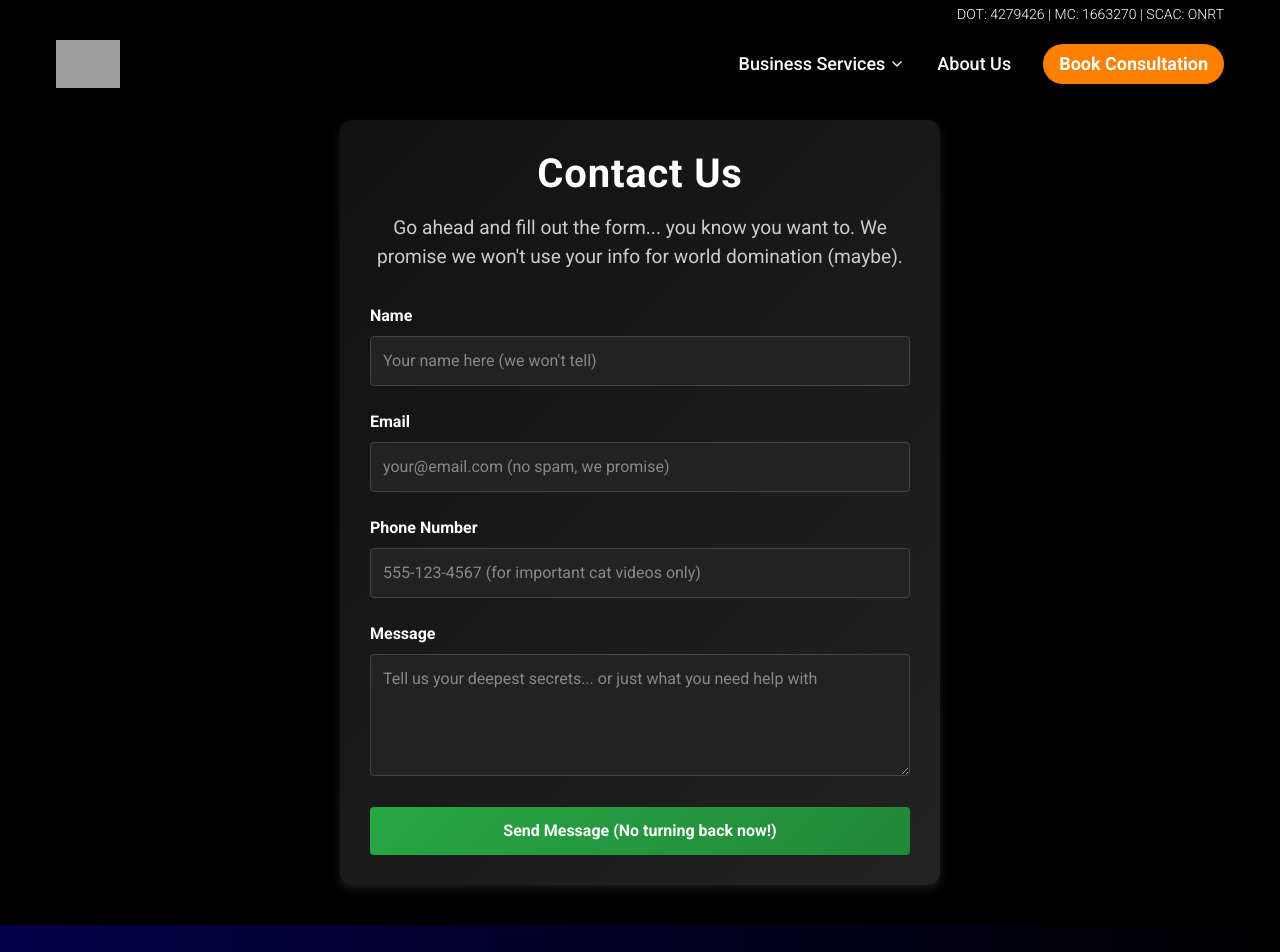
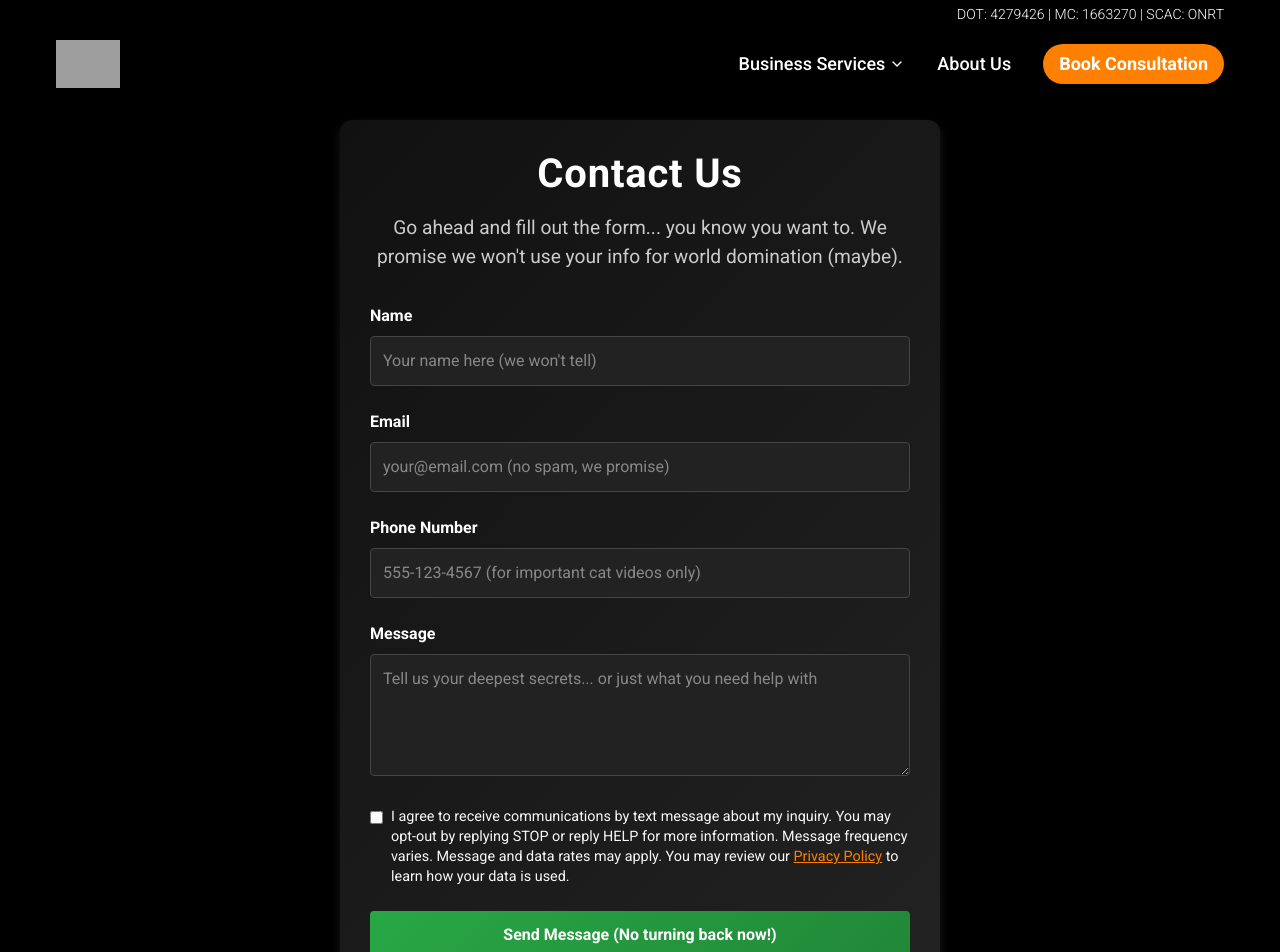
Before and after one commit to onestopgrowth/osg2025vercel, a Next.js app: page /contact in a window 1280 px wide. Shown: the top 952 px of the page. Built offline with nearby package versions, Linux system fonts and the light colour scheme; grey boxes are pictures that could not be loaded.

Commit message:
Now with extra privacy and conset
Because consent is cool

```diff
--- a/app/contact/contact.module.css
+++ b/app/contact/contact.module.css
@@ -89,6 +89,12 @@
   transform: scale(1.03);
 }
 
+.checkboxLabel {
+  font-size: 0.9rem;
+  line-height: 1.4;
+  color: #f8f8f8;
+}
+
 @media (max-width: 768px) {
   .container {
     margin: 80px auto 20px;
--- a/app/contact/page.tsx
+++ b/app/contact/page.tsx
@@ -6,6 +6,7 @@ import { useState } from "react"
 import Header from "@/components/header"
 import Footer from "@/components/footer"
 import styles from "./contact.module.css"
+import Link from "next/link"
 
 export default function Contact() {
   const [name, setName] = useState("")
@@ -89,6 +90,20 @@ export default function Contact() {
               placeholder="Tell us your deepest secrets... or just what you need help with"
             ></textarea>
           </div>
+          <div className={styles.inputGroup}>
+            <div className="flex items-start">
+              <input type="checkbox" id="privacyConsent" name="privacyConsent" className="mt-1 mr-2" required />
+              <label htmlFor="privacyConsent" className={styles.checkboxLabel}>
+                I agree to receive communications by text message about my inquiry. You may opt-out by replying STOP or
+                reply HELP for more information. Message frequency varies. Message and data rates may apply. You may
+                review our{" "}
+                <Link href="/privacy" className="text-[#FF8000] underline">
+                  Privacy Policy
+                </Link>{" "}
+                to learn how your data is used.
+              </label>
+            </div>
+          </div>
           <button type="submit" className={`${styles.button} bg-[#FF8000] hover:bg-[#FF9900]`}>
             Send Message (No turning back now!)
           </button>
--- a/components/enhanced-navbar.tsx
+++ b/components/enhanced-navbar.tsx
@@ -51,6 +51,7 @@ export default function EnhancedNavbar() {
           <nav className="hidden md:flex items-center space-x-8">
             {navItems.map((item) => (
               <div key={item.name} className="relative group">
+                {item.subItems ? (
                   <motion.button
                     className="text-white hover:text-[#FF8000] transition-colors text-lg font-medium flex items-center"
                     onClick={() => handleSubmenuToggle(item.name)}
@@ -60,6 +61,16 @@ export default function EnhancedNavbar() {
                     {item.name}
                     {item.subItems && <ChevronDown className="ml-1 h-4 w-4" />}
                   </motion.button>
+                ) : (
+                  <motion.div whileHover={{ scale: 1.05 }} whileTap={{ scale: 0.95 }}>
+                    <Link
+                      href={item.href}
+                      className="text-white hover:text-[#FF8000] transition-colors text-lg font-medium flex items-center"
+                    >
+                      {item.name}
+                    </Link>
+                  </motion.div>
+                )}
                 {item.subItems && (
                   <motion.div
                     className="absolute left-0 mt-2 w-56 rounded-md shadow-lg bg-white ring-1 ring-black ring-opacity-5"
```
Lines whose indentation alone changed are shown as unchanged.
